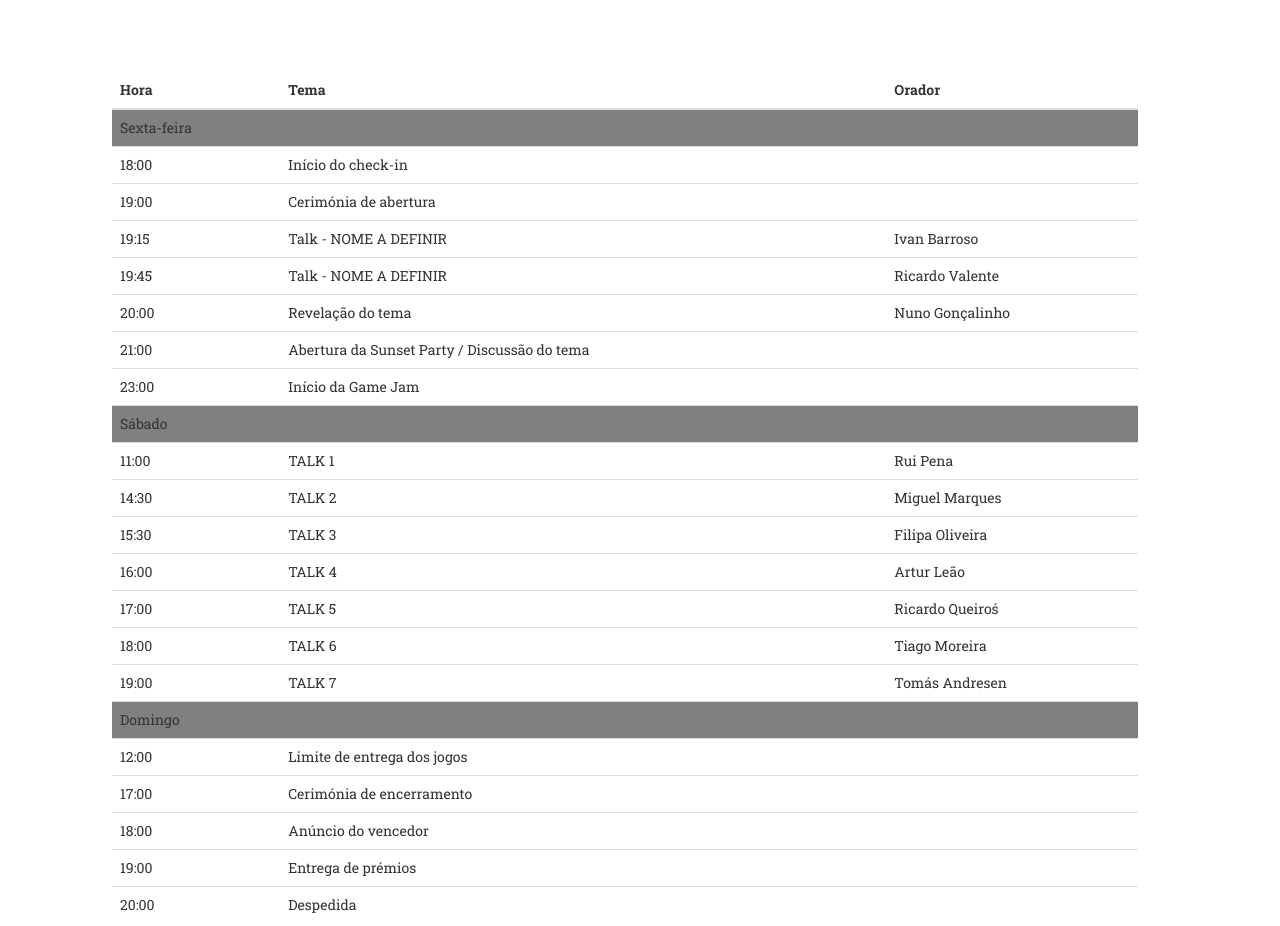
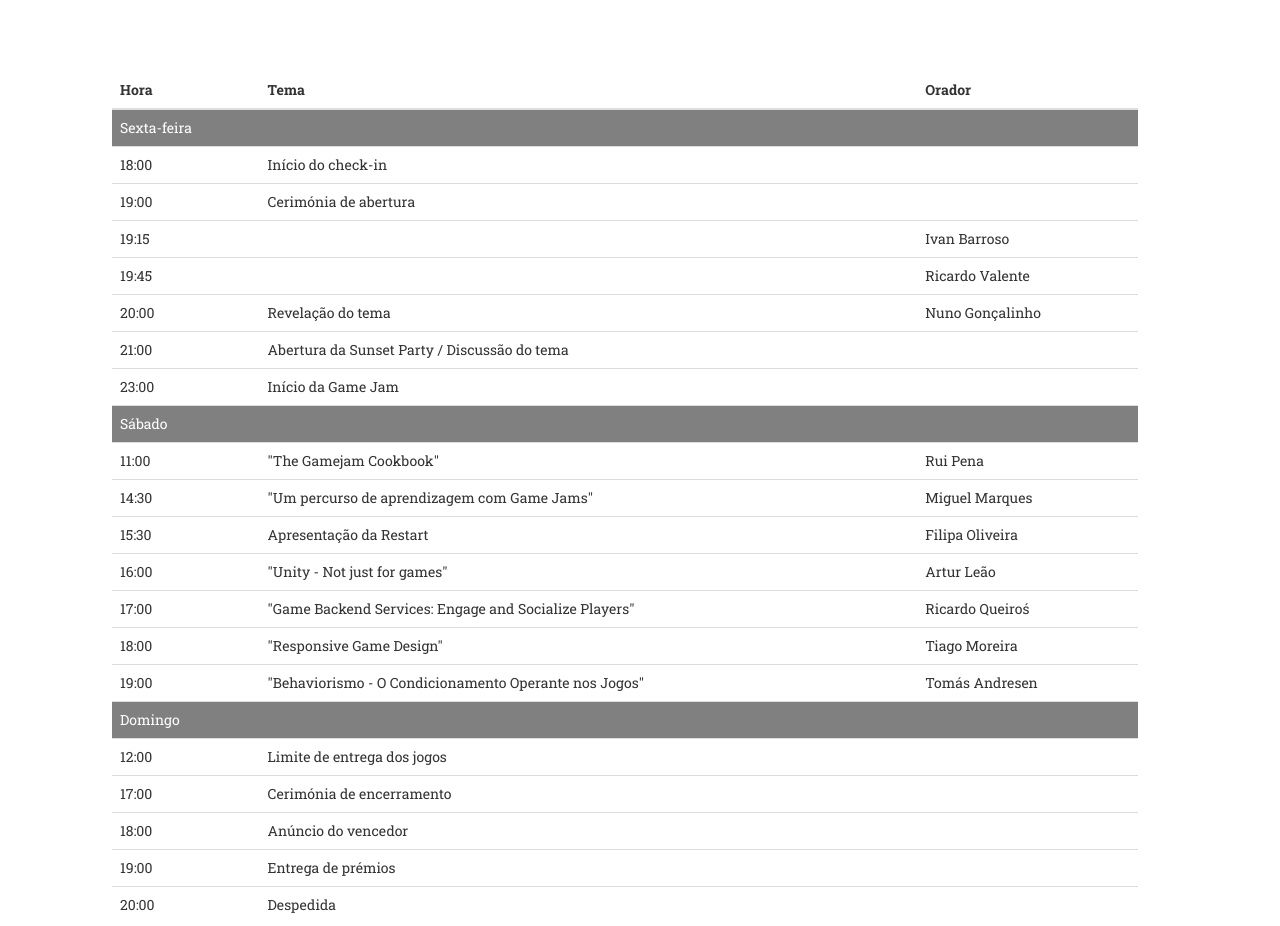
Before and after one commit to RuiGo/RuiGo.github.io, a website: page events.html in a window 1280 px wide. Shown: the part 4158-5084 px from the top of the page. Drawn offline with nearby package versions, Linux system fonts and the light colour scheme; a web font is replaced by a local one.

Commit message:
Novos partners + Actualização dos temas das talks

```diff
--- a/events.html
+++ b/events.html
@@ -281,7 +281,7 @@
                         </thead>
                         <tbody>
                             <tr>
-                                <td style="background-color:gray;">Sexta-feira</td>
+                                <td style="background-color:gray; color:white;">Sexta-feira</td>
                                 <td style="background-color:gray;"></td>
                                 <td style="background-color:gray;"></td>
                             </tr>
@@ -297,12 +297,12 @@
                             </tr>
                             <tr>
                                 <td>19:15</td>
-                                <td>Talk - NOME A DEFINIR</td>
+                                <td></td>
                                 <td>Ivan Barroso</td>
                             </tr>
                             <tr>
                                 <td>19:45</td>
-                                <td>Talk - NOME A DEFINIR</td>
+                                <td></td>
                                 <td>Ricardo Valente</td>
                             </tr>
                             <tr>
@@ -321,47 +321,47 @@
                                 <td></td>
                             </tr>
                             <tr>
-                                <td style="background-color:gray;">Sábado</td>
+                                <td style="background-color:gray; color:white;">Sábado</td>
                                 <td style="background-color:gray;"></td>
                                 <td style="background-color:gray;"></td>
                             </tr>
                             <tr>
                                 <td>11:00</td>
-                                <td>TALK 1</td>
+                                <td>"The Gamejam Cookbook"</td>
                                 <td>Rui Pena</td>
                             </tr>
                             <tr>
                                 <td>14:30</td>
-                                <td>TALK 2</td>
+                                <td>"Um percurso de aprendizagem com Game Jams"</td>
                                 <td>Miguel Marques</td>
                             </tr>
                             <tr>
                                 <td>15:30</td>
-                                <td>TALK 3</td>
+                                <td>Apresentação da Restart</td>
                                 <td>Filipa Oliveira</td>
                             </tr>
                             <tr>
                                 <td>16:00</td>
-                                <td>TALK 4</td>
+                                <td>"Unity - Not just for games"</td>
                                 <td>Artur Leão</td>
                             </tr>
                             <tr>
                                 <td>17:00</td>
-                                <td>TALK 5</td>
+                                <td>"Game Backend Services: Engage and Socialize Players"</td>
                                 <td>Ricardo Queiroś</td>
                             </tr>
                             <tr>
                                 <td>18:00</td>
-                                <td>TALK 6</td>
+                                <td>"Responsive Game Design"</td>
                                 <td>Tiago Moreira</td>
                             </tr>
                             <tr>
                                 <td>19:00</td>
-                                <td>TALK 7</td>
+                                <td>"Behaviorismo - O Condicionamento Operante nos Jogos"</td>
                                 <td>Tomás Andresen</td>
                             </tr>
                             <tr>
-                                <td style="background-color:gray;">Domingo</td>
+                                <td style="background-color:gray; color:white;">Domingo</td>
                                 <td style="background-color:gray;"></td>
                                 <td style="background-color:gray;"></td>
                             </tr>
```
Also changed, not shown: index.html (+29 -10 lines), img/partners/FidelidadeLogoREDflat_vectorial.svg (added), img/partners/Logo_Winprovit_Completo_Fundo Branco.svg (added), img/partners/logo_esmad.png (renamed from img/logos/logo_esmad.png), img/partners/logo_restart.jpg (renamed from img/logos/logo_restart.jpg), img/partners/logo_saba.png (added).
